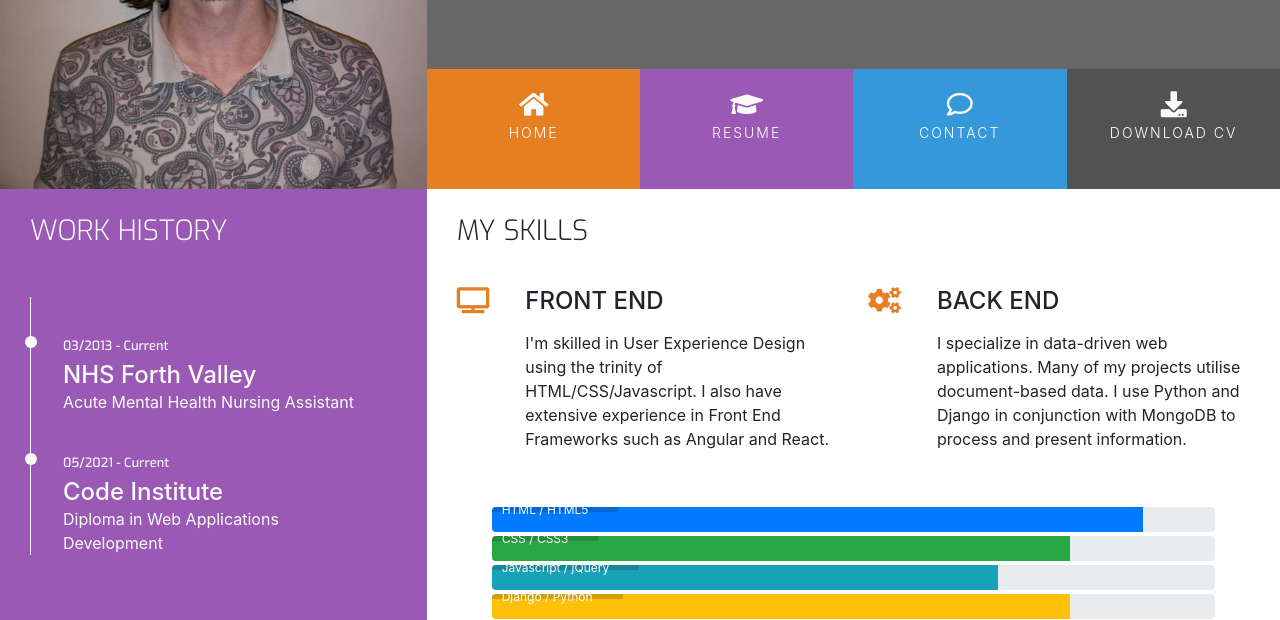
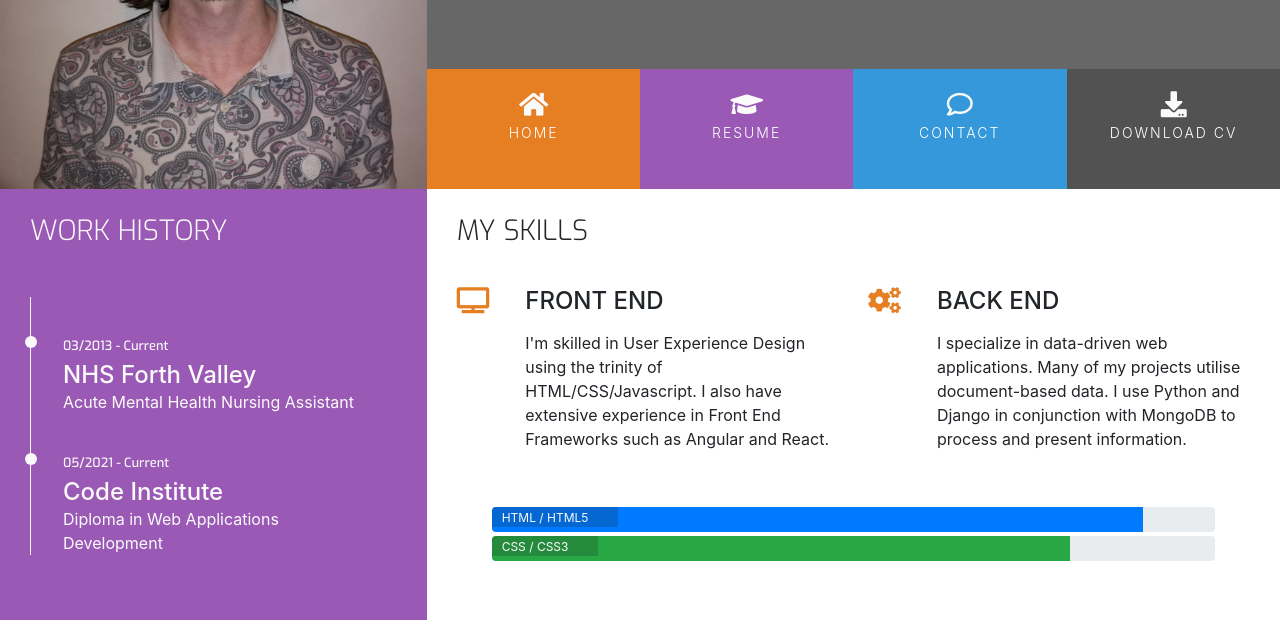
Before and after one commit to ajm28/portfolio, a plain HTML site: page resume.html in a window 1280 px wide. Shown: the part 180-800 px from the top of the page. Drawn offline with nearby package versions, Linux system fonts and the light colour scheme.

Commit message:
commented out unneeded progress bars

```diff
--- a/assets/css/style.css
+++ b/assets/css/style.css
@@ -277,6 +277,7 @@ footer {
     position: relative;
     height: 25px;
     margin-bottom: 4px;
+    line-height: normal;
 }
 
 .progress-type {
--- a/resume.html
+++ b/resume.html
@@ -114,7 +114,7 @@
                             </div>
                             <span class="progress-type">CSS / CSS3</span>
                         </div>
-                        <div class="progress">
+<!--                        <div class="progress">
                             <div class="progress-bar bg-info" role="progressbar" aria-valuenow="70" aria-valuemin="0" aria-valuemax="100" style="width: 70%;">
                                 <span class="sr-only">70% Complete</span>
                             </div>
@@ -131,7 +131,7 @@
                                 <span class="sr-only">80% Complete</span>
                             </div>
                             <span class="progress-type">SQL / NoSQL</span>
-                        </div>
+                        </div>  -->
                     </div>
                 </div>
             </div>
```
